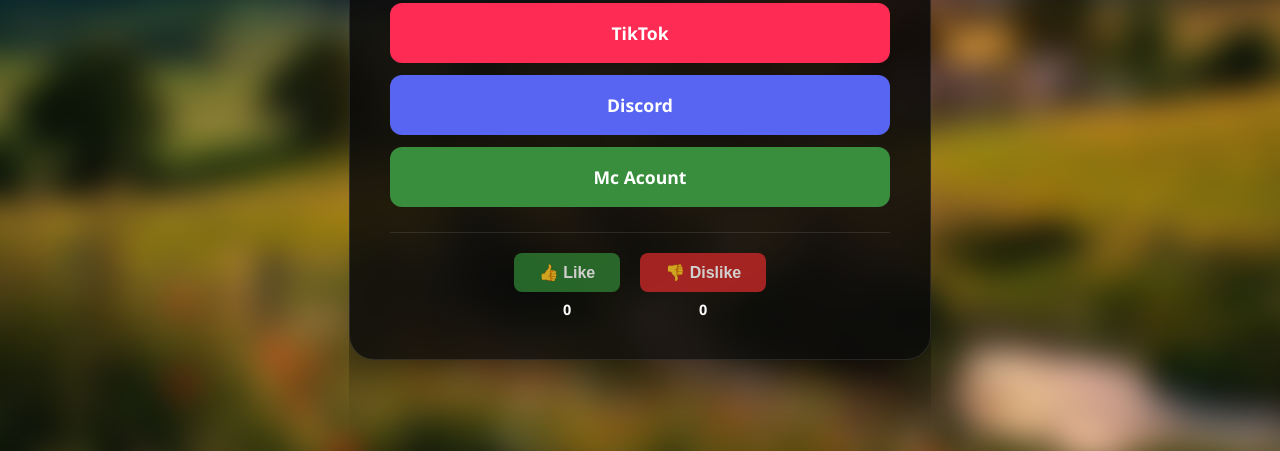
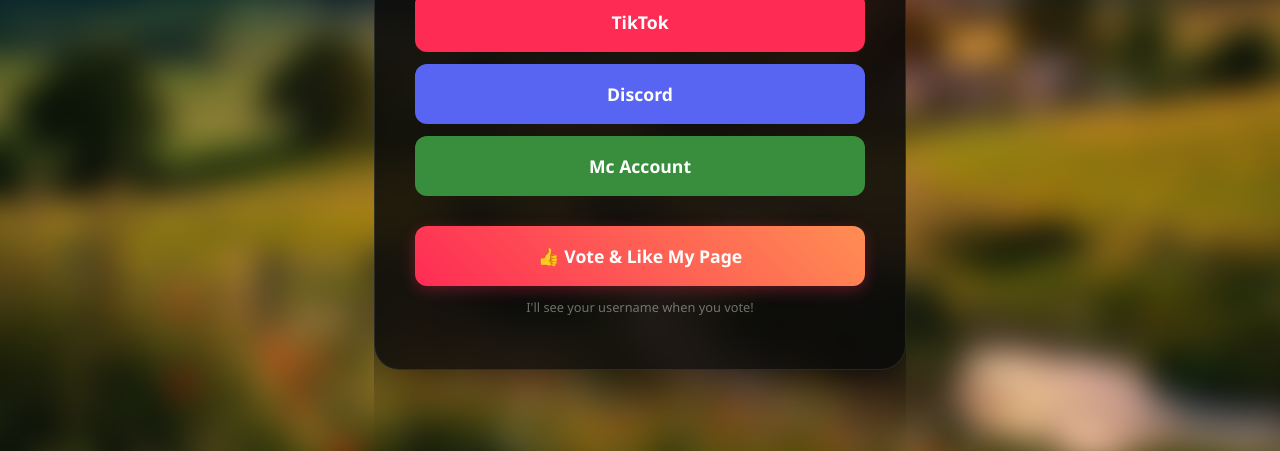
Before and after one commit to EVADE883/Thhy3, a plain HTML site: page index.html in a window 1280 px wide. Shown: the part 349-800 px from the top of the page. Drawn offline with Linux system fonts and the light colour scheme.

Commit message:
Add voting button and footer to index.html
Added a voting button and footer text to the card.

```diff
--- a/index.html
+++ b/index.html
@@ -6,104 +6,57 @@
     <title>Thhy3 | Accs</title>
     <style>
         html, body {
-            height: 100%;
-            margin: 0;
-            padding: 0;
-            overflow: hidden;
-            font-family: 'Segoe UI', sans-serif;
-            display: flex;
-            justify-content: center;
-            align-items: center;
+            height: 100%; margin: 0; padding: 0;
+            overflow: hidden; font-family: 'Segoe UI', sans-serif;
+            display: flex; justify-content: center; align-items: center;
         }
 
         .background-overlay {
-            position: fixed;
-            top: 0;
-            left: 0;
-            width: 100vw;
-            height: 100vh;
-            z-index: -1;
-            background-image: url('backround.jpg');
-            background-size: cover;
-            background-position: center;
-            background-repeat: no-repeat;
-            filter: blur(15px);
-            transform: scale(1.1);
+            position: fixed; top: 0; left: 0; width: 100vw; height: 100vh;
+            z-index: -1; background-image: url('backround.jpg');
+            background-size: cover; background-position: center;
+            filter: blur(15px); transform: scale(1.1);
         }
 
         .card {
-            background: rgba(10, 10, 10, 0.85);
-            padding: 40px;
-            border-radius: 25px;
-            border: 1px solid rgba(255, 255, 255, 0.1);
-            text-align: center;
-            width: 500px;
-            max-width: 90%;
-            box-shadow: 0 20px 60px rgba(0,0,0,0.7);
-            color: #fff;
+            background: rgba(10, 10, 10, 0.85); padding: 40px;
+            border-radius: 25px; border: 1px solid rgba(255, 255, 255, 0.1);
+            text-align: center; width: 450px; max-width: 90%;
+            box-shadow: 0 20px 60px rgba(0,0,0,0.7); color: #fff;
             backdrop-filter: blur(10px);
         }
 
         .pfp {
-            width: 120px;
-            height: 120px;
-            border-radius: 50%;
-            border: 3px solid #fe2c55;
-            object-fit: cover;
-            margin-bottom: 20px;
+            width: 120px; height: 120px; border-radius: 50%;
+            border: 3px solid #fe2c55; object-fit: cover; margin-bottom: 20px;
         }
 
         h2 { margin: 0 0 25px 0; font-size: 2rem; }
 
         .btn {
-            display: block;
-            padding: 18px 0;
-            margin: 12px 0;
-            border-radius: 12px;
-            text-decoration: none;
-            font-weight: bold;
-            color: #fff;
-            font-size: 1.1rem;
-            transition: 0.3s ease;
+            display: block; padding: 18px 0; margin: 12px 0;
+            border-radius: 12px; text-decoration: none; font-weight: bold;
+            color: #fff; font-size: 1.1rem; transition: 0.3s ease;
         }
 
         .tiktok { background: #fe2c55; }
         .discord { background: #5865F2; }
         .mc-btn { background: #388E3C; }
 
-        .feedback-container {
-            display: flex;
-            justify-content: center;
-            gap: 20px;
-            margin-top: 25px;
-            border-top: 1px solid rgba(255,255,255,0.1);
-            padding-top: 20px;
+        /* New styling for the Vote button */
+        .vote-btn {
+            background: linear-gradient(45deg, #fe2c55, #ff8e53);
+            margin-top: 30px;
+            box-shadow: 0 4px 15px rgba(254, 44, 85, 0.3);
         }
 
-        .f-btn {
-            border: none;
-            color: white;
-            padding: 10px 25px;
-            border-radius: 8px;
-            cursor: pointer;
-            font-weight: bold;
-            transition: 0.2s;
-            font-size: 1rem;
-            opacity: 0.4; /* Dimmed when locked or inactive */
+        .btn:hover { transform: scale(1.02); filter: brightness(1.1); }
+
+        .footer-text {
+            font-size: 0.8rem;
+            color: rgba(255,255,255,0.4);
+            margin-top: 10px;
         }
-
-        .f-btn.active { opacity: 1; transform: scale(1.1); }
-        /* Style for when a button is "clickable" but not currently active */
-        .f-btn.available { opacity: 0.8; }
-
-        .like-btn { background: #2e7d32; }
-        .dislike-btn { background: #c62828; }
-
-        .f-btn:not(.disabled):hover { filter: brightness(1.2); }
-        .disabled { cursor: not-allowed; }
-
-        .count { display: block; font-size: 0.9rem; margin-top: 8px; font-weight: bold; }
-        .btn:hover { transform: scale(1.02); filter: brightness(1.2); }
     </style>
 </head>
 <body>
@@ -116,73 +69,13 @@
 
         <a href="https://www.tiktok.com/@baget475" target="_blank" class="btn tiktok">TikTok</a>
         <a href="https://discord.com/users/1451506656713113731" target="_blank" class="btn discord">Discord</a>
-        <a href="https://laby.net/@Thhy3" target="_blank" class="btn mc-btn">Mc Acount</a>
+        <a href="https://laby.net/@Thhy3" target="_blank" class="btn mc-btn">Mc Account</a>
 
-        <div class="feedback-container">
-            <div>
-                <button id="like-btn" class="f-btn like-btn" onclick="toggleVote('likes')">👍 Like</button>
-                <span id="like-count" class="count">0</span>
-            </div>
-            <div>
-                <button id="dislike-btn" class="f-btn dislike-btn" onclick="toggleVote('dislikes')">👎 Dislike</button>
-                <span id="dislike-count" class="count">0</span>
-            </div>
-        </div>
+        <!-- This is your Google Form Link -->
+        <a href="https://forms.gle/ALPbR8ZDAH3aUvtm9" target="_blank" class="btn vote-btn">👍 Vote & Like My Page</a>
+
+        <p class="footer-text">I'll see your username when you vote!</p>
     </div>
 
-    <script>
-        function toggleVote(type) {
-            const otherType = (type === 'likes') ? 'dislikes' : 'likes';
-
-            const isSelfVoted = localStorage.getItem('user_voted_' + type) === 'true';
-            const isOtherVoted = localStorage.getItem('user_voted_' + otherType) === 'true';
-
-            // If the other button is already active, prevent voting on this one
-            if (isOtherVoted) {
-                alert(`You must remove your ${otherType.slice(0, -1)} first!`);
-                return;
-            }
-
-            let currentCount = parseInt(localStorage.getItem('total_' + type)) || 0;
-
-            if (isSelfVoted) {
-                // Remove vote (Toggle off)
-                currentCount = Math.max(0, currentCount - 1);
-                localStorage.setItem('user_voted_' + type, 'false');
-            } else {
-                // Add vote (Toggle on)
-                currentCount++;
-                localStorage.setItem('user_voted_' + type, 'true');
-            }
-
-            localStorage.setItem('total_' + type, currentCount);
-            renderCounts();
-        }
-
-        function renderCounts() {
-            const likes = localStorage.getItem('total_likes') || 0;
-            const dislikes = localStorage.getItem('total_dislikes') || 0;
-            document.getElementById('like-count').innerText = likes;
-            document.getElementById('dislike-count').innerText = dislikes;
-
-            const liked = localStorage.getItem('user_voted_likes') === 'true';
-            const disliked = localStorage.getItem('user_voted_dislikes') === 'true';
-
-            const lBtn = document.getElementById('like-btn');
-            const dBtn = document.getElementById('dislike-btn');
-
-            // Handle Like Button States
-            lBtn.classList.toggle('active', liked);
-            lBtn.classList.toggle('disabled', disliked);
-            lBtn.classList.toggle('available', !liked && !disliked);
-
-            // Handle Dislike Button States
-            dBtn.classList.toggle('active', disliked);
-            dBtn.classList.toggle('disabled', liked);
-            dBtn.classList.toggle('available', !liked && !disliked);
-        }
-
-        renderCounts();
-    </script>
 </body>
 </html>
```
